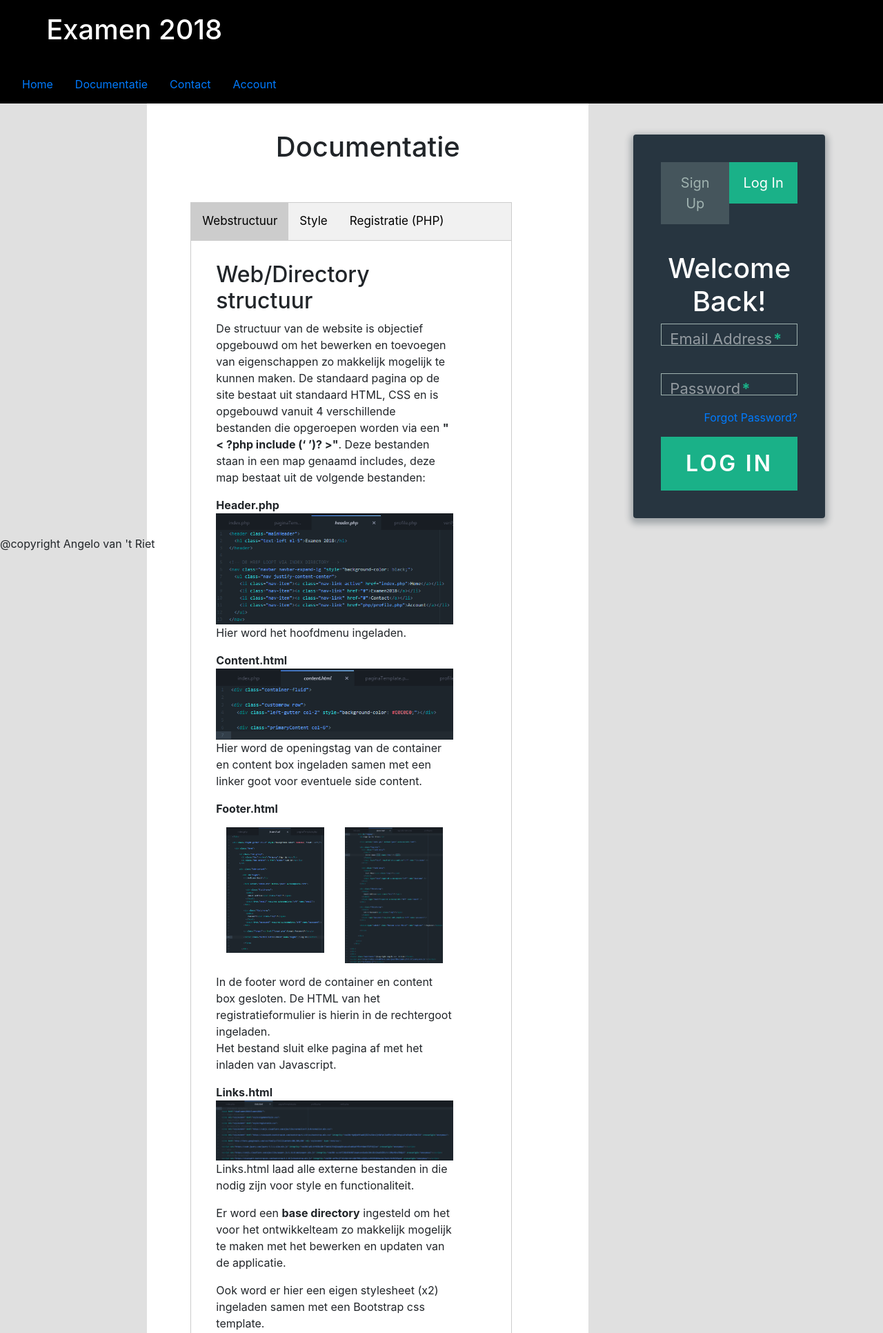
After one commit to Rocketmayn/Examen2018, a PHP site: page /AppExamen2018/pages/documentatie.php in a window 1280 px wide, after a click on "Webstructuur". The commit adds this page. Shown: the top 1932 px of the page at 69% size. Run offline with PHP 8.4, Linux system fonts and the light colour scheme; some libraries are stand-ins or nearby versions.

Commit message:
documentatie

```diff
--- /dev/null
+++ b/Examen2018/pages/documentatie.php
@@ -0,0 +1,124 @@
+<!DOCTYPE html>
+<html lang="en" dir="ltr">
+  <head>
+    <?php include("../includes/links.html"); ?>
+    <meta charset="utf-8">
+    <title></title>
+  </head>
+  <body>
+    <?php include("../php/header.php"); ?>
+    <?php include('../includes/content.html') ?>
+    <h1 class="text-center pt-4">Documentatie</h1>
+    <section class="p-5 mr-5">
+
+
+    <div class="tab2">
+  <button class="tablinks" onclick="openCity(event, 'Webstructuur')">Webstructuur</button>
+  <button class="tablinks" onclick="openCity(event, 'Styling')">Style</button>
+  <button class="tablinks" onclick="openCity(event, 'Registratieformulier')">Registratie (PHP)</button>
+</div>
+
+<div id="Webstructuur" class="tabcontent">
+  <div class="p-4 mr-5">
+  <h2>Web/Directory structuur</h2>
+
+  <p>De structuur van de website is objectief opgebouwd om het bewerken en toevoegen van eigenschappen zo makkelijk mogelijk te kunnen maken.
+  De standaard pagina op de site bestaat uit standaard HTML, CSS en is opgebouwd vanuit 4 verschillende bestanden die opgeroepen worden via een <strong>"< ?php include (‘ ’)? >"</strong>.
+  Deze bestanden staan in een map genaamd includes, deze map bestaat uit de volgende bestanden:</p>
+
+  <strong>Header.php</strong> <br />
+  <img src="../examen2018/img/header.png">
+  <p>Hier word het hoofdmenu ingeladen.</p>
+
+  <strong>Content.html</strong> <br />
+  <img src="../examen2018/img/contentcode.png">
+  <p>Hier word de openingstag van de container en content box ingeladen samen met een linker goot voor eventuele side content.</p>
+
+  <strong>Footer.html</strong> <br />
+  <div class="col6">
+  <img src="../examen2018/img/footercode1.png">
+  </div>
+  <div class="col6">
+  <img src="../examen2018/img/footercode.png">
+  </div>
+  <p>In de footer word de container en content box gesloten.
+  De HTML van het registratieformulier is hierin in de rechtergoot ingeladen. <br />
+  Het bestand sluit elke pagina af met het inladen van Javascript.
+  </p>
+
+  <strong>Links.html</strong> <br />
+  <img src="../examen2018/img/links.png">
+  <p>Links.html laad alle externe bestanden in die nodig zijn voor style en functionaliteit. </p>
+  <p>Er word een <strong>base directory</strong> ingesteld om het voor het ontwikkelteam zo makkelijk mogelijk te maken met het bewerken en updaten van de applicatie.</p>
+  <p>Ook word er hier een eigen stylesheet (x2) ingeladen samen met een Bootstrap css template.</p>
+  </p>
+
+  <p>De standaard pagina op de website bestaat dus uit deze 4 bestanden.<br />
+  Hier is een template van de standaard pagina:
+  </p>
+  <img src="../examen2018/img/paginatemplatecode.png">
+  <p>Hierin worden de 4 bestanden ingeladen en komt er een pagina uitgedraaid waarin er heel gemakkelijk content kan worden geplaatst.</p>
+
+  <img src="../examen2018/img/webtemplate.png" alt="">
+
+  </div>
+</div>
+
+<div id="Styling" class="tabcontent">
+<div class="mr-5 p-4">
+<p>Voor de algehele opbouw van een standaard content pagina word er voor de styling gebruik gemaakt van custom classes met ieder unieke eigenschappen. <br />
+Één van deze classes zorgen ervoor dat je pagina word opgebouwd uit horizontale kolommen, dit noemen we colspans. </p>
+<div class="codereview">
+<p> .row::after { <br />
+          content: "";<br />
+          clear: both;<br />
+          display: table;<br />
+      }<br />
+      [class*="col"] {<br />
+          float: left;<br />
+          padding: 15px;<br />
+      }<br />
+      .col1 {width: 8.33%;}<br />
+      .col2 {width: 16.66%;}<br />
+      .col3 {width: 25%;}<br />
+      .col4 {width: 33.33%;}<br />
+      .col5 {width: 41,66%;}<br />
+      .col6 {width: 50%;}<br />
+      .col7 {width: 58.33%;}<br />
+      .col8 {width: 66.66%;}<br />
+      .col9 {width: 75%;}<br />
+      .col10 {width: 83.33%;}<br />
+      .col11 {width: 91.66%;}<br />
+      .col12 {width: 100%;}<br />
+      * {<br />
+        box-sizing: border-box;<br />
+      }
+      </p>
+</div>
+<p>Deze zogeheten colspans zorgen ervoor dat content in rijen naast elkaar geplaatst kan worden zonder dat het teveel invloed zal hebben op de andere rijen. Dit zorgt ervoor dat standaard tekstuele of visuele content erg makkelijk geplaatst kan worden.</p>
+
+</div>
+
+<div id="Registratieformulier" class="tabcontent">
+
+</div>
+
+<script>
+function openCity(evt, cityName) {
+    var i, tabcontent, tablinks;
+    tabcontent = document.getElementsByClassName("tabcontent");
+    for (i = 0; i < tabcontent.length; i++) {
+        tabcontent[i].style.display = "none";
+    }
+    tablinks = document.getElementsByClassName("tablinks");
+    for (i = 0; i < tablinks.length; i++) {
+        tablinks[i].className = tablinks[i].className.replace(" active", "");
+    }
+    document.getElementById(cityName).style.display = "block";
+    evt.currentTarget.className += " active";
+}
+</script>
+    </section>
+    <?php include('../includes/footer.html') ?>
+  </body>
+</html>
--- a/Examen2018/php/error.php
+++ b/Examen2018/php/error.php
@@ -17,8 +17,8 @@
         if( isset($_SESSION['message']) AND !empty($_SESSION['message']) ):
             echo $_SESSION['message'];
         else:
-          //  echo "test error.php style";
-            header( "location: ../index.php" );
+            echo "test error.php style";
+          //  header( "location: ../index.php" );
         endif;
         ?>
         </p>
--- a/Examen2018/php/header.php
+++ b/Examen2018/php/header.php
@@ -6,7 +6,7 @@
 <nav class="navbar navbar-expand-lg "style="background-color: black;">
   <ul class="nav justify-content-center">
     <li class="nav-item"><a class="nav-link active" href="index.php">Home</a></li>
-    <li class="nav-item"><a class="nav-link" href="#">Examen2018</a></li>
+    <li class="nav-item"><a class="nav-link" href="pages/documentatie.php">Documentatie</a></li>
     <li class="nav-item"><a class="nav-link" href="#">Contact</a></li>
     <li class="nav-item"><a class="nav-link" href="php/profile.php">Account</a></li>
   </ul>
--- a/Examen2018/php/profile.php
+++ b/Examen2018/php/profile.php
@@ -62,7 +62,7 @@ else {
 
             ?>
 
-            <h2><?php echo $first_name.' '.$last_name; ?></h2>
+            <h2 style="text-align: center;"><?php echo $first_name.' '.$last_name; ?></h2>
             <h4><?= $email ?></h4>
 
             <a href="php/logout.php"><button class="button button-block" name="logout"/>Log Out</button></a>
--- a/Examen2018/style/algemeneStyle.css
+++ b/Examen2018/style/algemeneStyle.css
@@ -8,8 +8,56 @@ body{
   min-width: 100vw;
 }
 
+.codereview{
+
+}
+
+img{
+  max-width: 100%;
+}
+
+.col6 img{
+  max-width: 100%
+}
+
 .customrow {
   min-height: 100vh;
+}
+
+.tab2 {
+    overflow: hidden;
+    border: 1px solid #ccc;
+    background-color: #f1f1f1;
+}
+
+/* Style the buttons inside the tab */
+.tab2 button {
+    background-color: inherit;
+    float: left;
+    border: none;
+    outline: none;
+    cursor: pointer;
+    padding: 14px 16px;
+    transition: 0.3s;
+    font-size: 17px;
+}
+
+/* Change background color of buttons on hover */
+.tab2 button:hover {
+    background-color: #ddd;
+}
+
+/* Create an active/current tablink class */
+.tab2 button.active {
+    background-color: #ccc;
+}
+
+/* Style the tab content */
+.tabcontent {
+    display: none;
+    padding: 6px 12px;
+    border: 1px solid #ccc;
+    border-top: none;
 }
 
 .mainHeader{
--- a/Examen2018/style/registratie.css
+++ b/Examen2018/style/registratie.css
@@ -80,18 +80,18 @@ a:hover {
 
 h1 {
   text-align: center;
-  color: #ffffff !important;
+  color: #ffffff ;
   font-weight: 300;
   margin: 0 0 40px;
 }
-
-h2 {
+/*
+ h2 {
     text-align: center;
     color: #1ab188;
     font-weight: 1000;
     margin: 0;
 }
-
+*/
 h4 {
     text-align: center;
     color: #1ab188 !important;
```
Also changed, not shown: Examen2018/pages/paginaTemplate.php (+5 -5 lines), Examen2018/img/DirectoryTree.png (added), Examen2018/img/contentcode.png (added), Examen2018/img/footercode.png (added), Examen2018/img/footercode1.png (added), Examen2018/img/header.png (added), Examen2018/img/links.png (added), Examen2018/img/paginatemplatecode.png (added), Examen2018/img/webtemplate.png (added), 4 other files.
